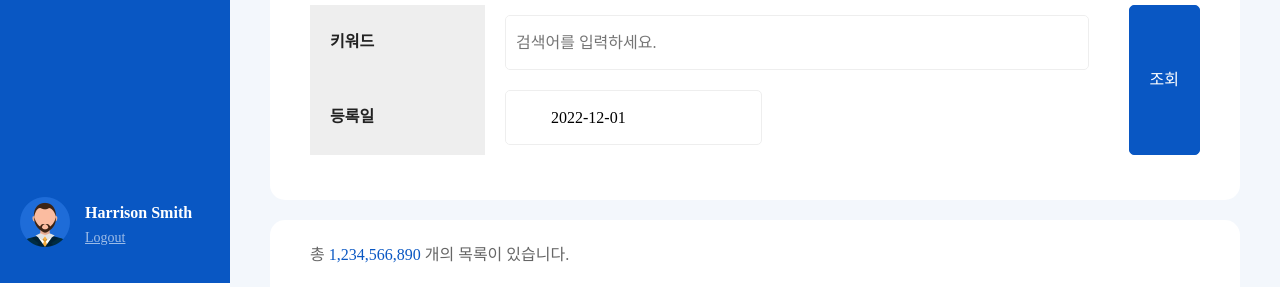
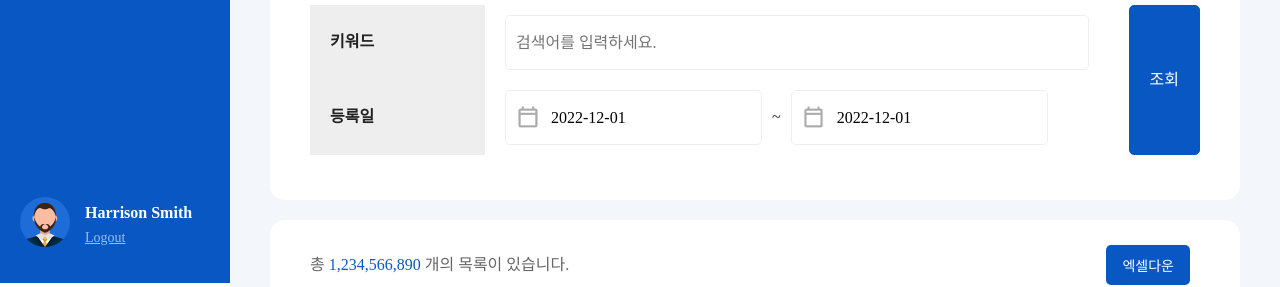
Before and after one commit to Haileyang/Kmong-owl, a website: page detailList_memo.html in a window 1280 px wide. Shown: the part 517-804 px from the top of the page. Drawn offline with nearby package versions, Linux system fonts and the light colour scheme; a web font is replaced by a local one.

Commit message:
Fixed detailList_memo styling

```diff
--- a/detailList_memo.html
+++ b/detailList_memo.html
@@ -136,9 +136,16 @@
                                     <strong>등록일</strong>
                                 </span>
                                 <div>
-                                    <div class="datapicker-wrap">
-                                        <!-- <figure><img src="/public/img/icon-calendar.png" alt="calendar"></figure> -->
-                                        <input type="text" name="start-date" value="2022-12-01" />
+                                    <div class="datapickers-wrap">
+                                        <div class="datapicker-wrap">
+                                            <figure><img src="/public/img/icon-calendar.png" alt="calendar"></figure>
+                                            <input type="text" name="start-date" value="2022-12-01" />
+                                        </div>
+                                        <span>~</span>
+                                        <div class="datapicker-wrap">
+                                            <figure><img src="/public/img/icon-calendar.png" alt="calendar"></figure>
+                                            <input type="text" name="end-date" value="2022-12-01" />
+                                        </div>
                                     </div>
                                 </div>
                             </div>
@@ -149,6 +156,11 @@
                 <div class="dashboard-table-wrap">
                     <div class="dashboard-table-header">
                         <p class="dashboard-table-summary">총 <span class="color-primary">1,234,566,890</span> 개의 목록이 있습니다.</p>
+                        <div class="dashboard-right-contents">
+                            <span class="btn fill primary">
+                                <a href="">엑셀다운</a>
+                            </span>
+                        </div>
                     </div>
                     <div class="dashboard-table-contents">
                         <table class="dashboard-table-list">
--- a/public/css/_sub.scss
+++ b/public/css/_sub.scss
@@ -459,7 +459,7 @@
             position: relative;
             figure{
                 position: absolute;
-                left: 10px; top: 12px;
+                left: 10px; top: 15px;
             }
             img{
                 max-height: 25px;
```
Also changed, not shown: public/css/app.css.
